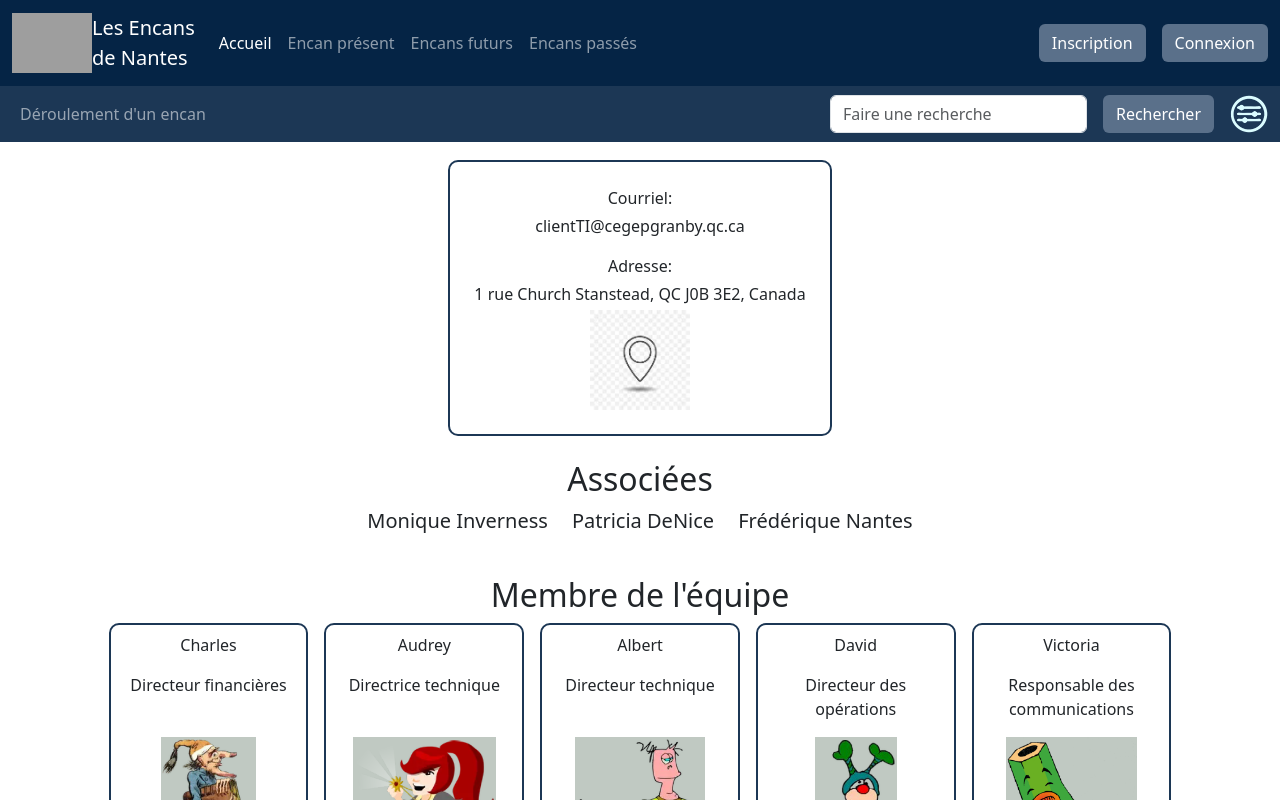
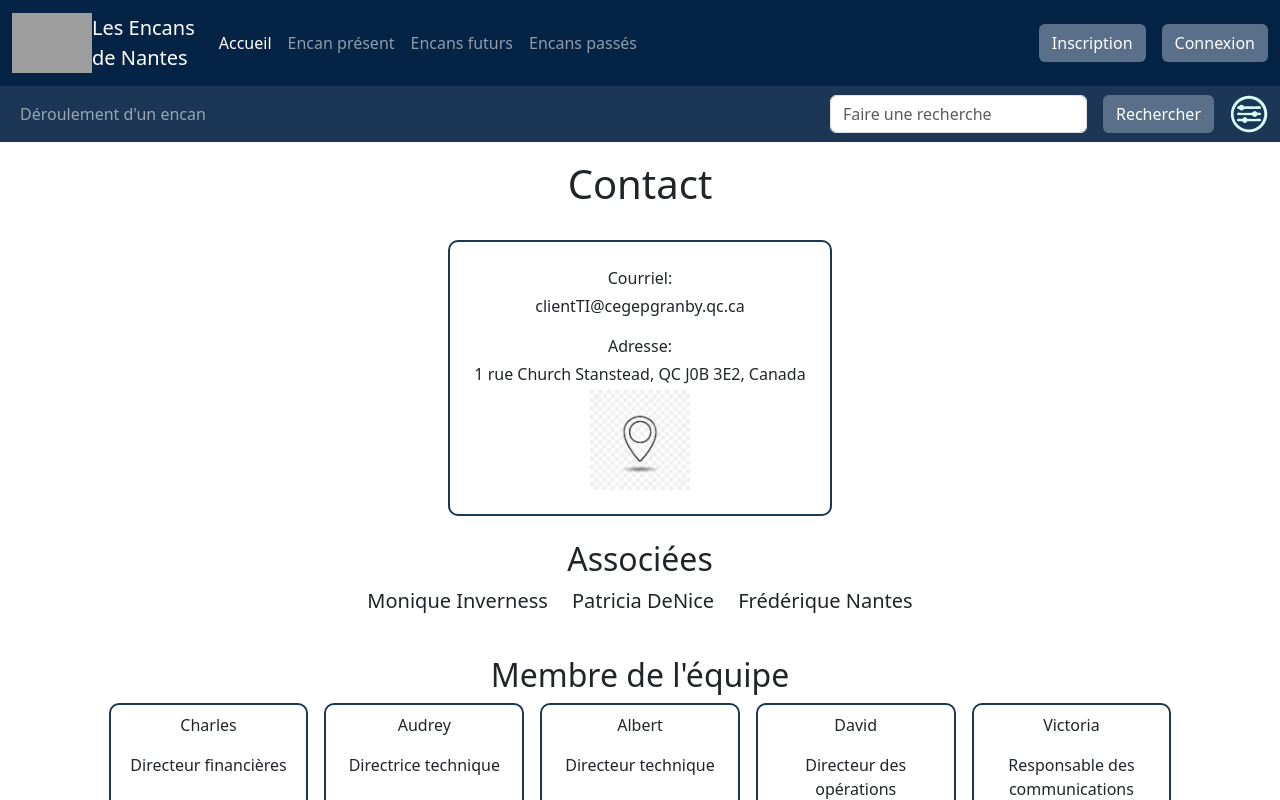
Before and after one commit to StephaneNkengue/Projet_integration, a Vue app in the folder gamma2024.client/: page /contact in a window 1280 px wide. Shown: the top 800 px of the page. Built offline with nearby package versions, Linux system fonts and the light colour scheme; grey boxes are pictures that could not be loaded.

Commit message:
Ajout du titre de la page Contact

```diff
--- a/gamma2024.client/src/components/views/Contact.vue
+++ b/gamma2024.client/src/components/views/Contact.vue
@@ -1,5 +1,8 @@
 <template>
     <div class="d-flex flex-column align-items-center">
+
+        <h1 class="pb-4">Contact</h1>
+
         <div class="contourDiv d-flex gap-5 p-4 flex-column flex-md-row">
             <div class="d-flex flex-column align-items-center justify-content-around">
                 <div class="d-flex flex-column align-items-center">
```
